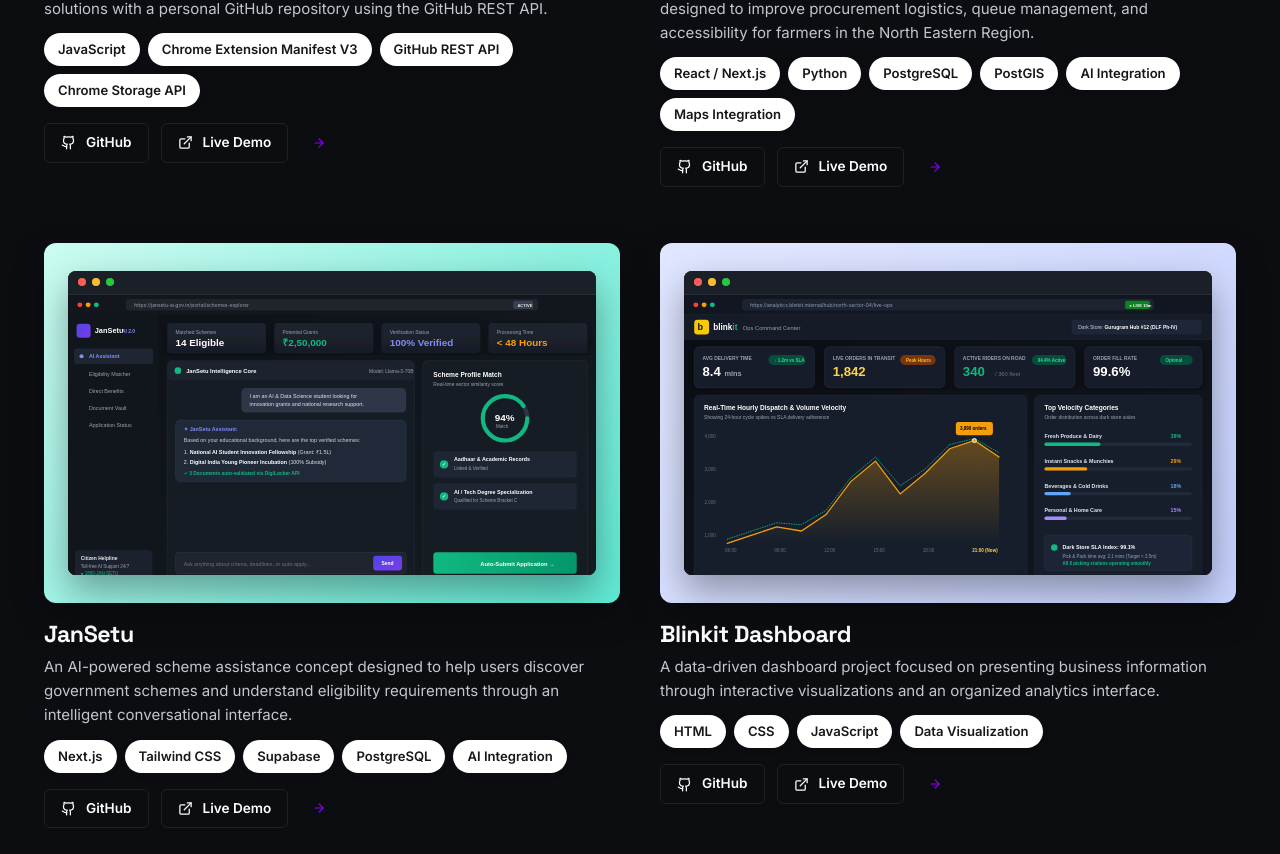
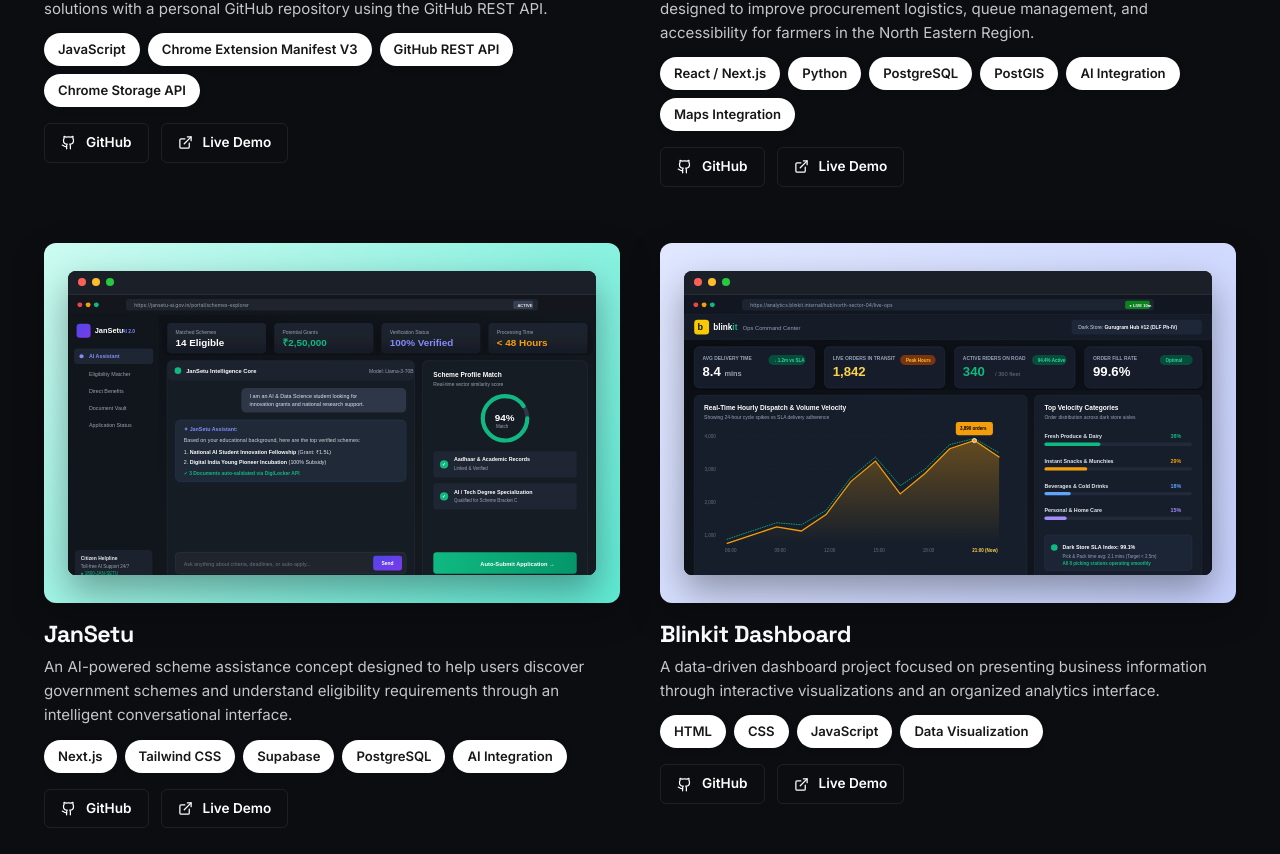
Before and after one commit to hiteshkumarsuthar/Portfolio_Website, a React (Vite) app in the folder Portfolio Website/Frontend/: page / in a window 1280 px wide. Shown: the part 3952-4806 px from the top of the page. Built offline with nearby package versions, Linux system fonts and the light colour scheme; no server answers.

Commit message:
button off

```diff
--- a/Portfolio Website/Frontend/src/components/Projects.jsx
+++ b/Portfolio Website/Frontend/src/components/Projects.jsx
@@ -228,7 +228,7 @@ export default function Projects({ data }) {
                     onMouseLeave={(e) => (e.currentTarget.style.color = 'var(--accent-purple)')}
                   >
                     {/* <span>Read Case Study</span> */}
-                    <ArrowRight size={14} />
+                    {/* <ArrowRight size={14} /> */}
                   </button>
                 </div>
               </div>
```
